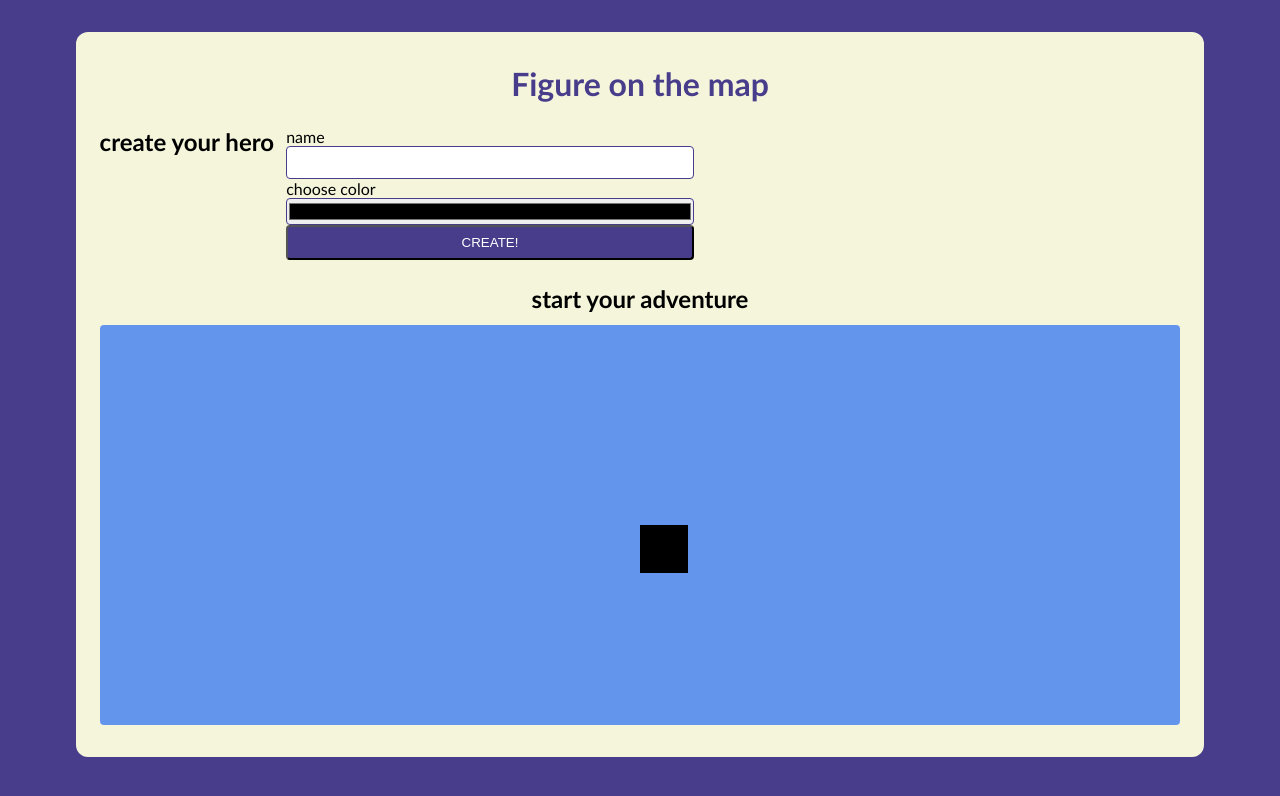
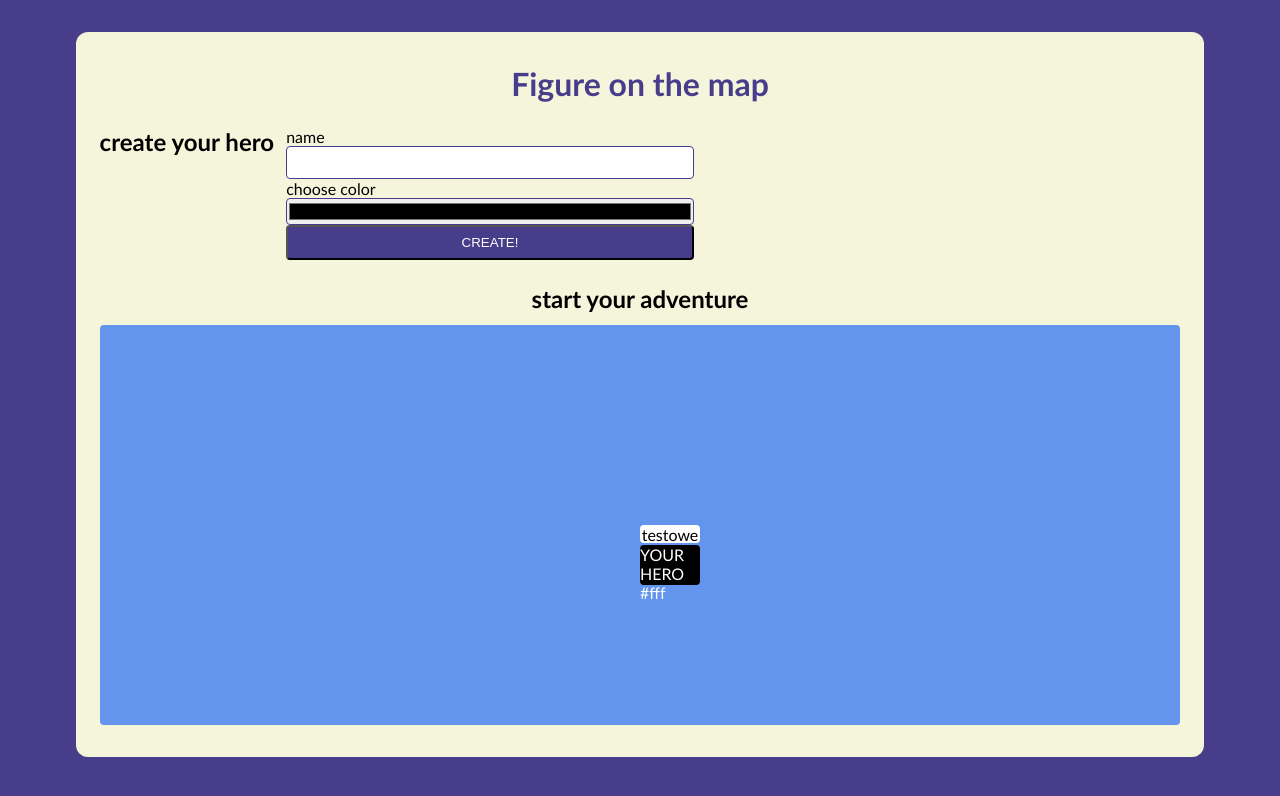
Before and after one commit to MartaKMB/figure-on-the-map-for-nexus, a React (Vite) app: page / in a window 1280 px wide. Shown: the top 796 px of the page. Built offline with nearby package versions, Linux system fonts and the light colour scheme.

Commit message:
refactor: move hero to separate component

```diff
--- a/src/components/GameBoard/GameBoard.module.css
+++ b/src/components/GameBoard/GameBoard.module.css
@@ -14,12 +14,3 @@
     width: 100%;
     border-radius: 4px;
 }
-
-.hero {
-    width: 48px;
-    height: 48px;
-    background-color: black;
-    position: absolute;
-    top: 50%;
-    left: 50%;
-}
--- a/src/components/GameBoard/GameBoard.tsx
+++ b/src/components/GameBoard/GameBoard.tsx
@@ -1,10 +1,11 @@
+import { Hero } from "../Hero/Hero"
 import styles from "./GameBoard.module.css"
 
 export function GameBoard() {
     return <section className={styles.container}>
         <h2>start your adventure</h2>
         <div className={styles.map}>
-          <div className={styles.hero}>YOUR HERO</div>
+          <Hero heroName="testowe" color="#fff"/>
         </div>
       </section>
 }
--- /dev/null
+++ b/src/components/Hero/Hero.module.css
@@ -0,0 +1,27 @@
+.container {
+    width: 60px;
+    height: 60px;
+    position: absolute;
+    top: 50%;
+    left: 50%;
+    display: flex;
+    flex-direction: column;
+    gap: 2px;
+}
+
+.name {
+    background-color: white;
+    border-radius: 4px;
+    text-align: center;
+    width: 100%;
+    overflow: hidden;
+    text-overflow: ellipsis;
+    height: 18px;
+}
+
+.hero {
+    background-color: black;
+    height: 40px;
+    border-radius: 4px;
+    color: white;
+}
--- /dev/null
+++ b/src/components/Hero/Hero.tsx
@@ -0,0 +1,15 @@
+import styles from '../Hero/Hero.module.css';
+
+interface HeroProps {
+  heroName: string;
+  color: string;
+}
+
+export function Hero({ heroName, color }: HeroProps) {
+  return (
+    <div className={styles.container}>
+      <div className={styles.name}>{heroName}</div>
+      <div className={`${styles.hero} ${styles.color}`}>YOUR HERO {color}</div>
+    </div>
+  );
+}
```
